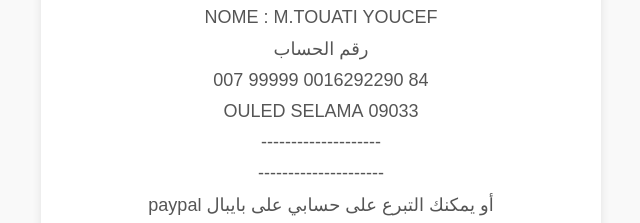
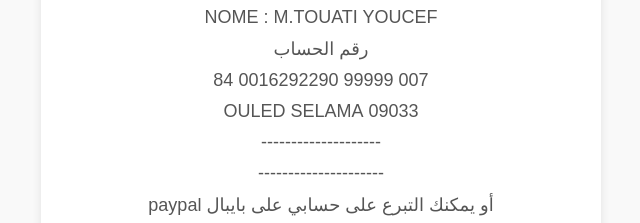
Before and after one commit to youcef847/support-me, a plain HTML site: page index.html in a window 1280 px wide. Shown: the part 149-372 px from the top of the page, 319-959 px from the left. Drawn offline with Linux system fonts and the light colour scheme.

Commit message:
Update index.html

```diff
--- a/index.html
+++ b/index.html
@@ -37,7 +37,7 @@
     <h2>تفاصيل الحساب البريدي الجزائري</h2>
     <p>NOME : M.TOUATI YOUCEF</p>
     <p>رقم الحساب</p>
-    <p>84 0016292290 99999 007</p>
+    <p>007 99999 0016292290 84</p>
     <p>09033 OULED SELAMA</p>
     <p>--------------------</p>
     <p>---------------------</p>
```
